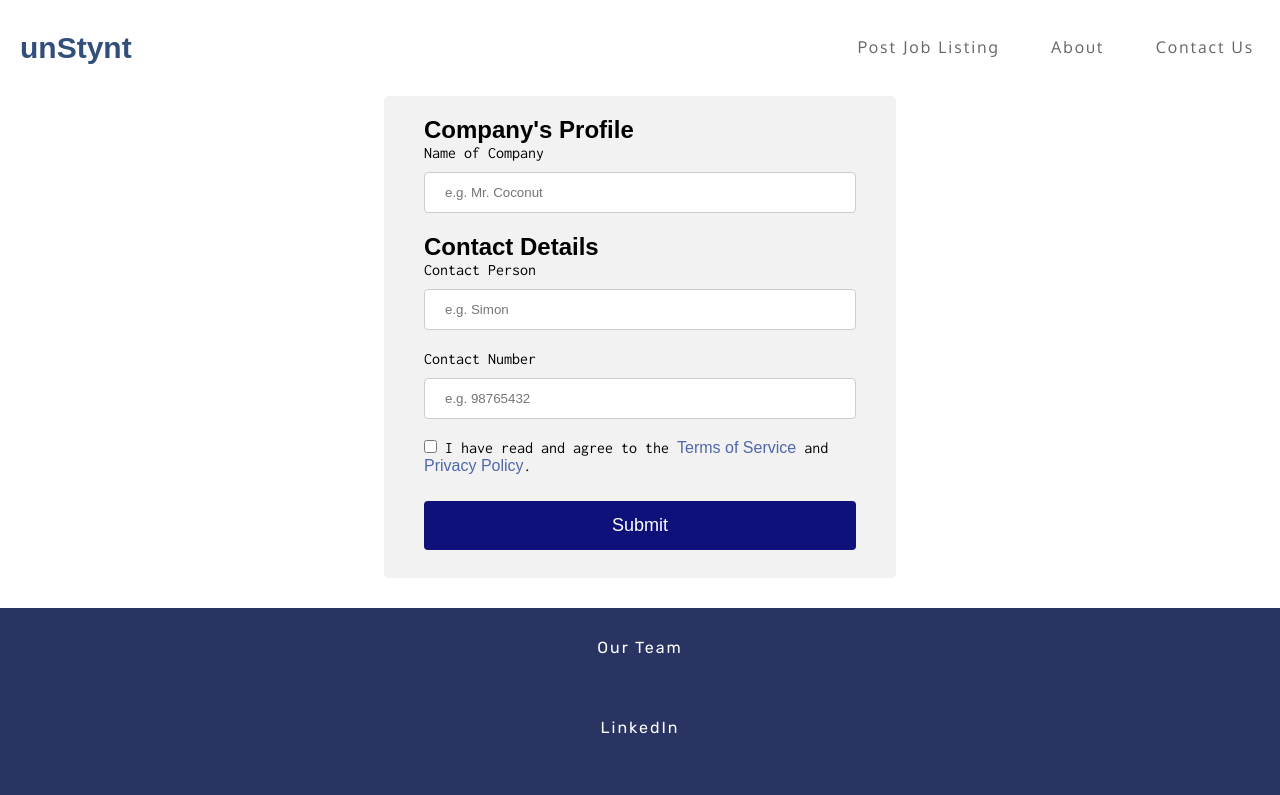
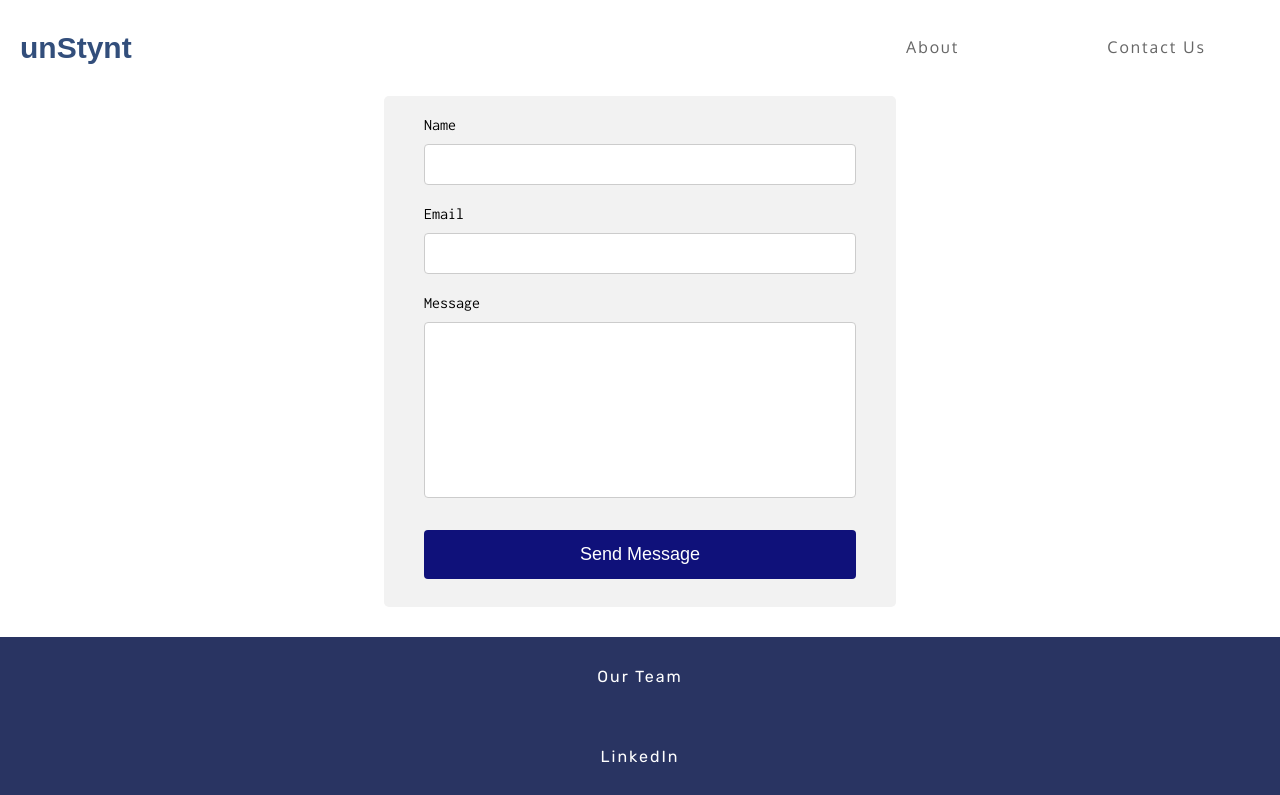
Before and after one commit to sebbycake/unstynt, a Gatsby site: page /get-in-touch in a window 1280 px wide. Shown: the top 795 px of the page. Built offline with nearby package versions, Linux system fonts and the light colour scheme; Gatsby itself is replaced by a stand-in of ours; a web font is replaced by a local one.

Commit message:
Added React Helmet to add page metadata, recaptcha for form submission, removed job listing form

```diff
--- a/gatsby-config.js
+++ b/gatsby-config.js
@@ -6,5 +6,5 @@
 
 module.exports = {
   /* Your site config here */
-  plugins: [],
+  plugins: [`gatsby-plugin-react-helmet`]
 }
--- a/package.json
+++ b/package.json
@@ -15,8 +15,10 @@
   },
   "dependencies": {
     "gatsby": "^2.26.1",
+    "gatsby-plugin-react-helmet": "^4.6.0",
     "react": "^16.12.0",
-    "react-dom": "^16.12.0"
+    "react-dom": "^16.12.0",
+    "react-helmet": "^6.1.0"
   },
   "devDependencies": {
     "prettier": "2.2.1"
--- a/src/pages/about.js
+++ b/src/pages/about.js
@@ -1,8 +1,14 @@
 import React from "react";
 import Layout from "../components/layout"
+import { Helmet } from "react-helmet"
 
 const AboutPage = () => (
     <Layout>
+
+        <Helmet>
+            <meta charSet="utf-8" />
+            <title>About Us | unStynt</title>
+        </Helmet>
 
         <h4 className="about-sub-heading text-center"><strong>Founded in 2021</strong></h4>
         <h1 className="about-heading text-center">Accelerating growth in SMEs by tapping on student talents</h1>
--- a/src/pages/get-in-touch.js
+++ b/src/pages/get-in-touch.js
@@ -1,32 +1,46 @@
 import React from "react"
 import Layout from "../components/layout";
+import { Helmet } from "react-helmet"
 
 const GetInTouchForm = () => (
     <Layout>
+
+        <Helmet>
+            <meta charSet="utf-8" />
+            <title>Get In Touch | unStynt</title>
+        </Helmet>
+
         <div className="form-container">
-            <form name="job-listing" method="POST" data-netlify-recaptcha="true" data-netlify="true">
+            <form name="get-in-touch" method="post" data-netlify="true" data-netlify-recaptcha="true" onSubmit="submit">
 
-                <h2>Company's Profile</h2>
-                <label for="company_name">Name of Company</label>
-                <input type="text" id="company_name" name="company_name" placeholder="e.g. Mr. Coconut" required />
+                <input type="hidden" name="form-name" value="get-in-touch"></input>
 
-                <h2>Contact Details</h2>
-                <label for="contact_person">Contact Person</label>
-                <input type="text" id="contact_person" name="contact_person" placeholder="e.g. Simon" required />
+                <div>
+                    <label htmlFor="name">Name <br />
+                        <input id="name" type="text" name="name" required />
+                    </label>
+                </div>
 
-                <label for="contact_number">Contact Number</label>
-                <input type="text" id="job_title" name="job_title" placeholder="e.g. 98765432" required/>
+                <div>
+                    <label htmlFor="email">Email <br />
+                        <input id="email" type="email" name="email" required />
+                    </label>
+                </div>
+
+                <div>
+                    <label htmlFor="message">Message <br />
+                        <textarea name="message" rows="10" cols="70" required></textarea>
+                    </label>
+                </div>
+
+                <div data-netlify-recaptcha="true"></div>
+
+                <button className="submit-btn" type="submit">Send Message</button>
+            </form>
+        </div>
 
 
-                <input type="checkbox" id="terms" name="terms" value="terms" required />
-                <label for="terms"> I have read and agree to the <a href="#">Terms of Service</a> and <a href="#">Privacy
-                    Policy</a>.</label><br /><br />
-                <div data-netlify-recaptcha="true"></div>
-                <input type="submit" name="submit" value="Submit" />
-
-            </form>
-        </div>
-    </Layout>
+    </Layout >
 )
 
 export default GetInTouchForm
--- a/src/pages/header.js
+++ b/src/pages/header.js
@@ -31,9 +31,6 @@ const Header = () => {
 
             <ul class="nav-links">
                 <li>
-                    <Link to="/post-a-job" onClick={handleNavBar}>Post Job Listing</Link>
-                </li>
-                <li>
                     <Link to="/about" onClick={handleNavBar}>About</Link>
                 </li>
                 <li>
```
Also changed, not shown: src/pages/contact.js (+7 -0 lines), src/pages/index.js (+7 -0 lines), src/pages/post-a-job.js (deleted, +0 -53 lines), 1 other file.
